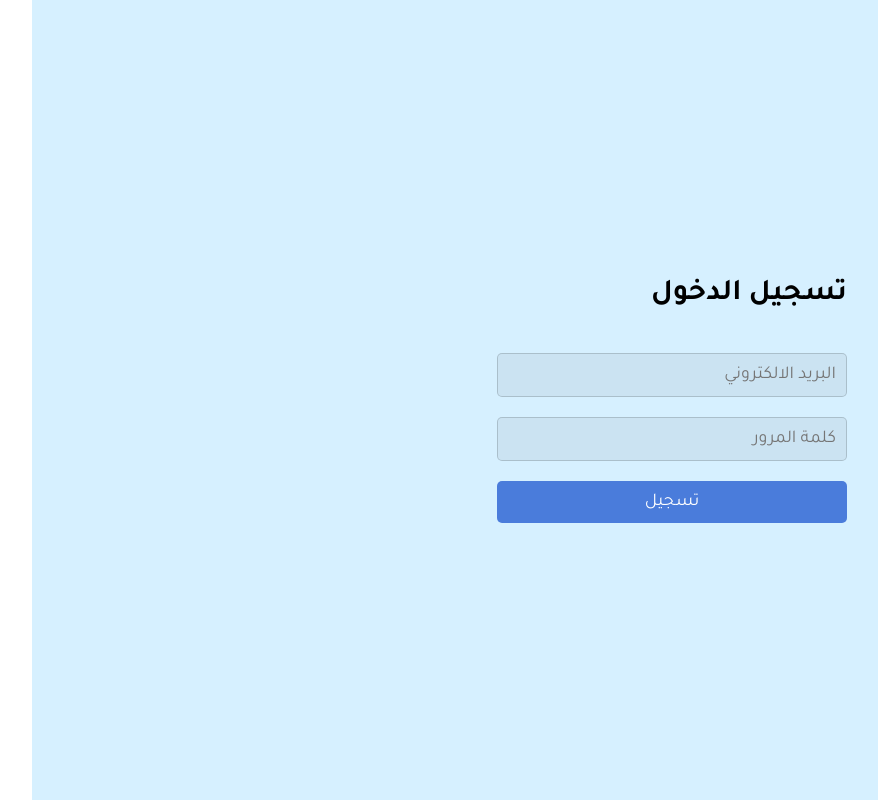
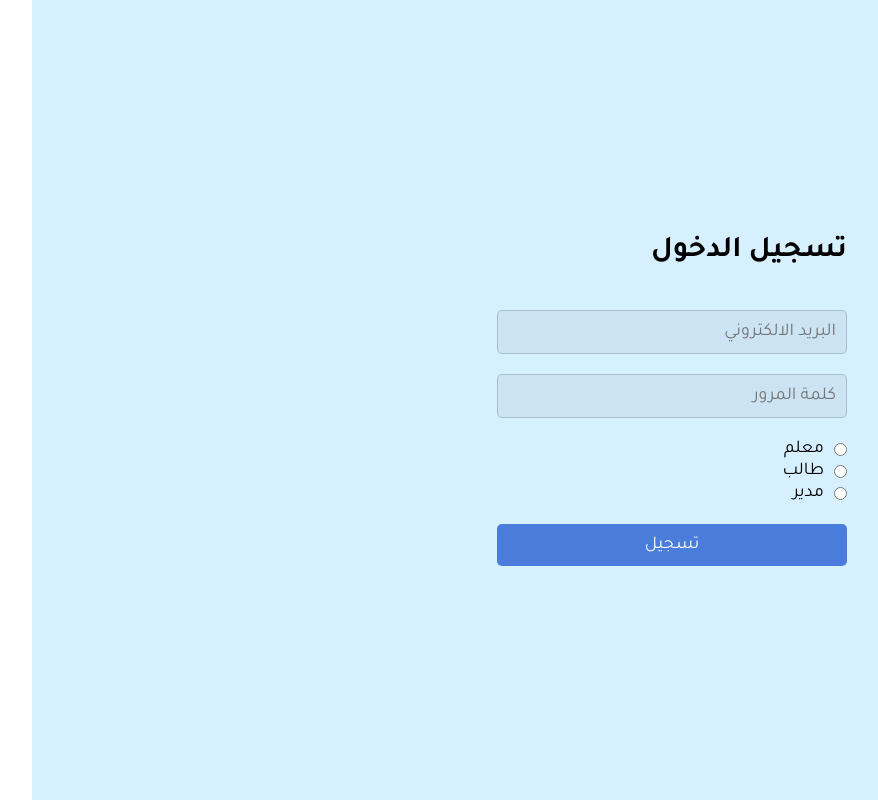
Before and after one commit to MohammedElattar/Institute_Management, a React (Create React App) app: page /login in a window 1280 px wide. Shown: the whole page, without its empty margins (182-1060 px from the left). Built offline with nearby package versions, Linux system fonts and the light colour scheme.

Commit message:
Upload Files

```diff
--- a/src/Pages/Login.jsx
+++ b/src/Pages/Login.jsx
@@ -15,11 +15,17 @@ const Login = () => {
     e.preventDefault();
     const email = emailRef.current.value;
     const password = passwordRef.current.value;
+    const role = [...e.target.querySelectorAll('[type="radio"]')].find(
+      (e) => e.checked
+    )?.value;
+
+    console.log(email, password, role);
 
     if (email && password) {
       setUser({
-        email: email,
-        password: password,
+        role,
+        email,
+        password,
         id: "KGjafkguAFKJgafs14",
       });
       navigate("/", { replace: true });
@@ -33,6 +39,38 @@ const Login = () => {
         <form onSubmit={handleSubmit}>
           <input type="email" placeholder="البريد الالكتروني" ref={emailRef} />
           <input type="password" placeholder="كلمة المرور" ref={passwordRef} />
+          <ul className="radio">
+            <li>
+              <input
+                type="radio"
+                id="teacher"
+                name="role"
+                value="teacher"
+                required
+              />
+              <label htmlFor="teacher">معلم</label>
+            </li>
+            <li>
+              <input
+                type="radio"
+                id="student"
+                name="role"
+                value="student"
+                required
+              />
+              <label htmlFor="student">طالب</label>
+            </li>
+            <li>
+              <input
+                type="radio"
+                id="manager"
+                name="role"
+                value="manager"
+                required
+              />
+              <label htmlFor="manager">مدير</label>
+            </li>
+          </ul>
           <button type="submit">تسجيل {loading && <Bars />}</button>
         </form>
       </div>
--- a/src/style.scss
+++ b/src/style.scss
@@ -41,6 +41,21 @@ html {
                 &:focus {
                     border-color: rgb(20, 117, 207);
                     background-color: #fff;
+                }
+            }
+            .radio {
+                list-style: none;
+                li {
+                    display: flex;
+                    gap: 10px;
+                    align-items: center;
+                    label {
+                        font-size: 18px;
+                        cursor: pointer;
+                    }
+                    input {
+                        cursor: pointer;
+                    }
                 }
             }
             button {
```
